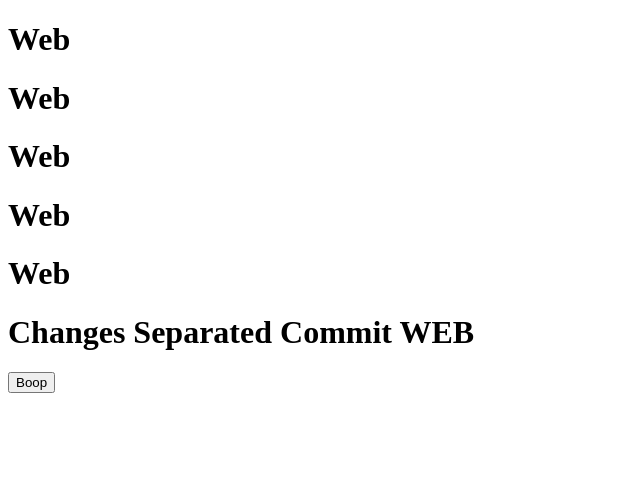
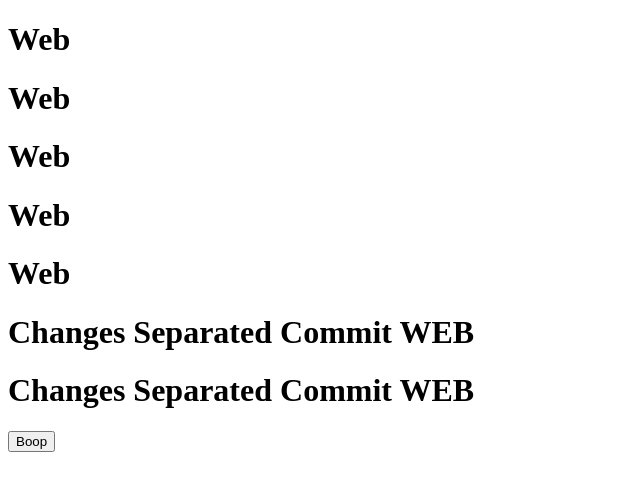
Before and after one commit to elviocb/ci-turbo, a Next.js app in the folder apps/web/: page / in a window 1280 px wide. Shown: the top 490 px of the page, without its empty margins (0-640 px from the left). Built offline with nearby package versions, Linux system fonts and the light colour scheme.

Commit message:
feat(xxx): some simple chnage

```diff
--- a/apps/web/pages/index.tsx
+++ b/apps/web/pages/index.tsx
@@ -9,6 +9,7 @@ export default function Web() {
       <h1>Web</h1>
       <h1>Web</h1>
       <h1>Changes Separated Commit WEB</h1>
+      <h1>Changes Separated Commit WEB</h1>
       <Button />
     </div>
   )
```
Also changed, not shown: 1 other file (tests, documents, lock files or other folders).
